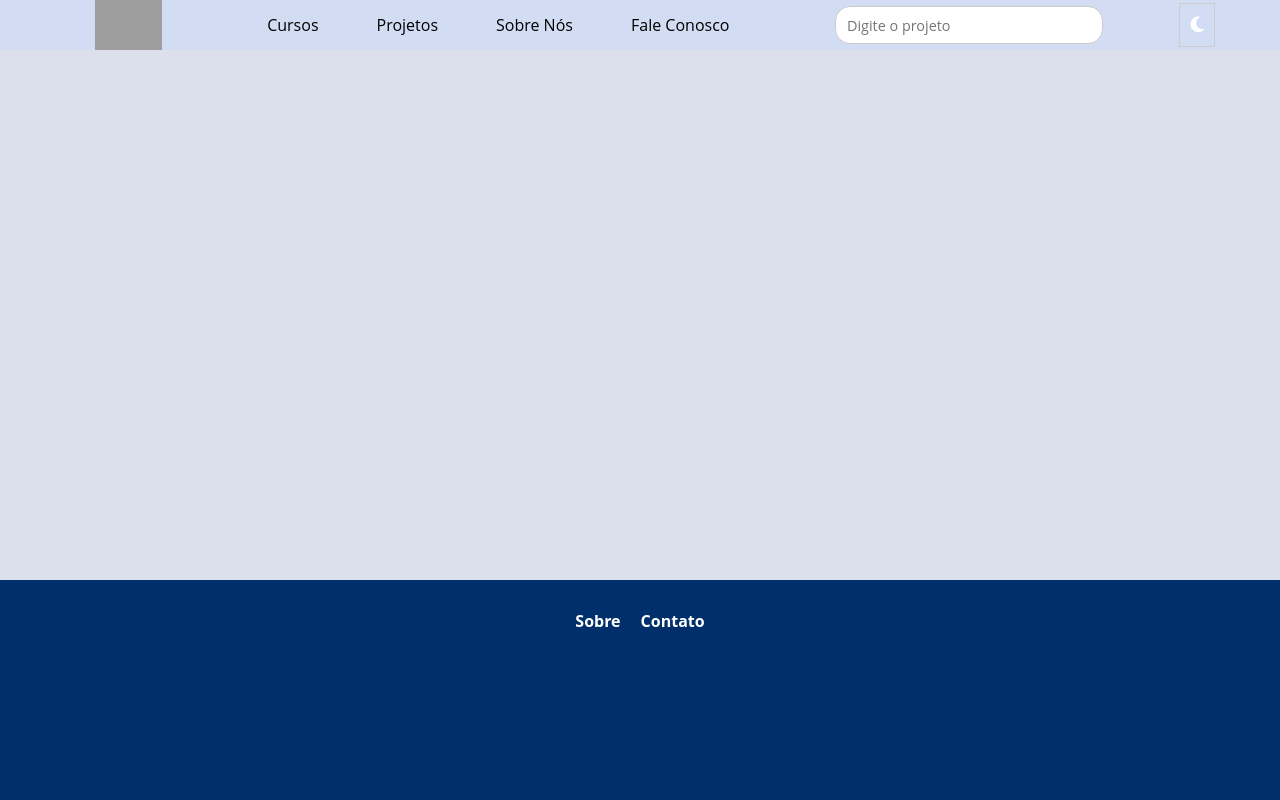
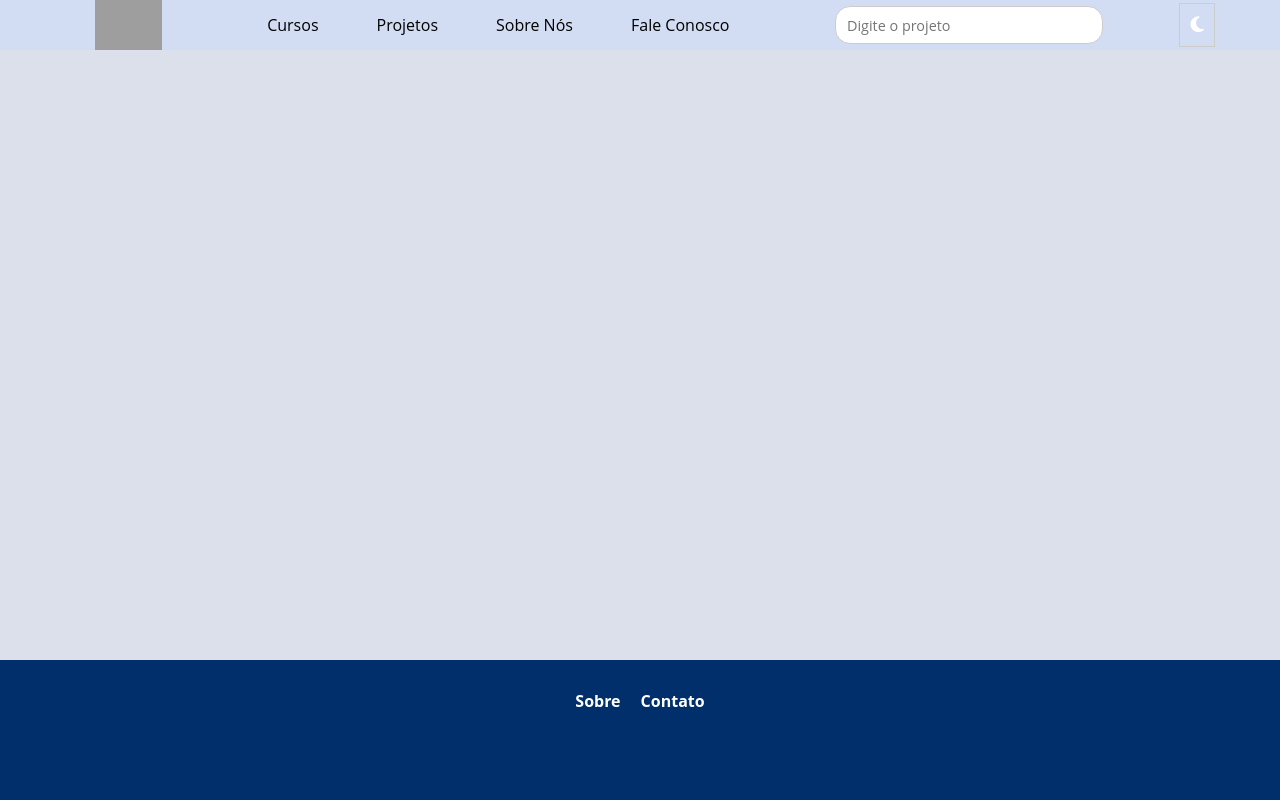
Before and after one commit to gl-dias/Projeto_Front_End, a React (Create React App) app: page / in a window 1280 px wide. Shown: the top 800 px of the page. Built offline with nearby package versions, Linux system fonts and the light colour scheme; grey boxes are pictures that could not be loaded.

Commit message:
Update Footer.css

```diff
--- a/src/components/Footer/Footer.css
+++ b/src/components/Footer/Footer.css
@@ -6,7 +6,7 @@ html, body {
 .App {
   display: flex;
   flex-direction: column;
-  height: 150vh;
+  height: 170vh;
 }
 
 .App > * {
```
